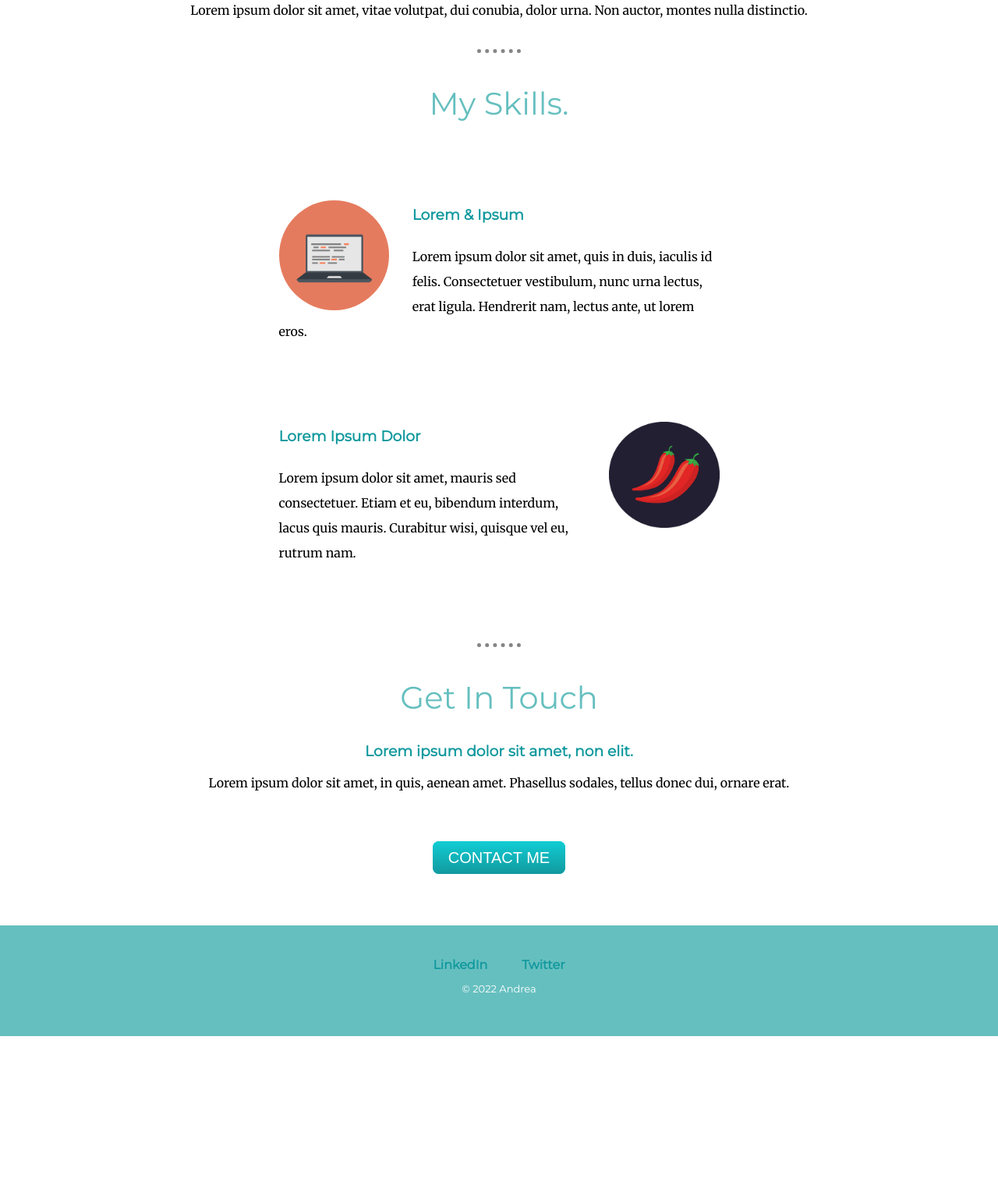
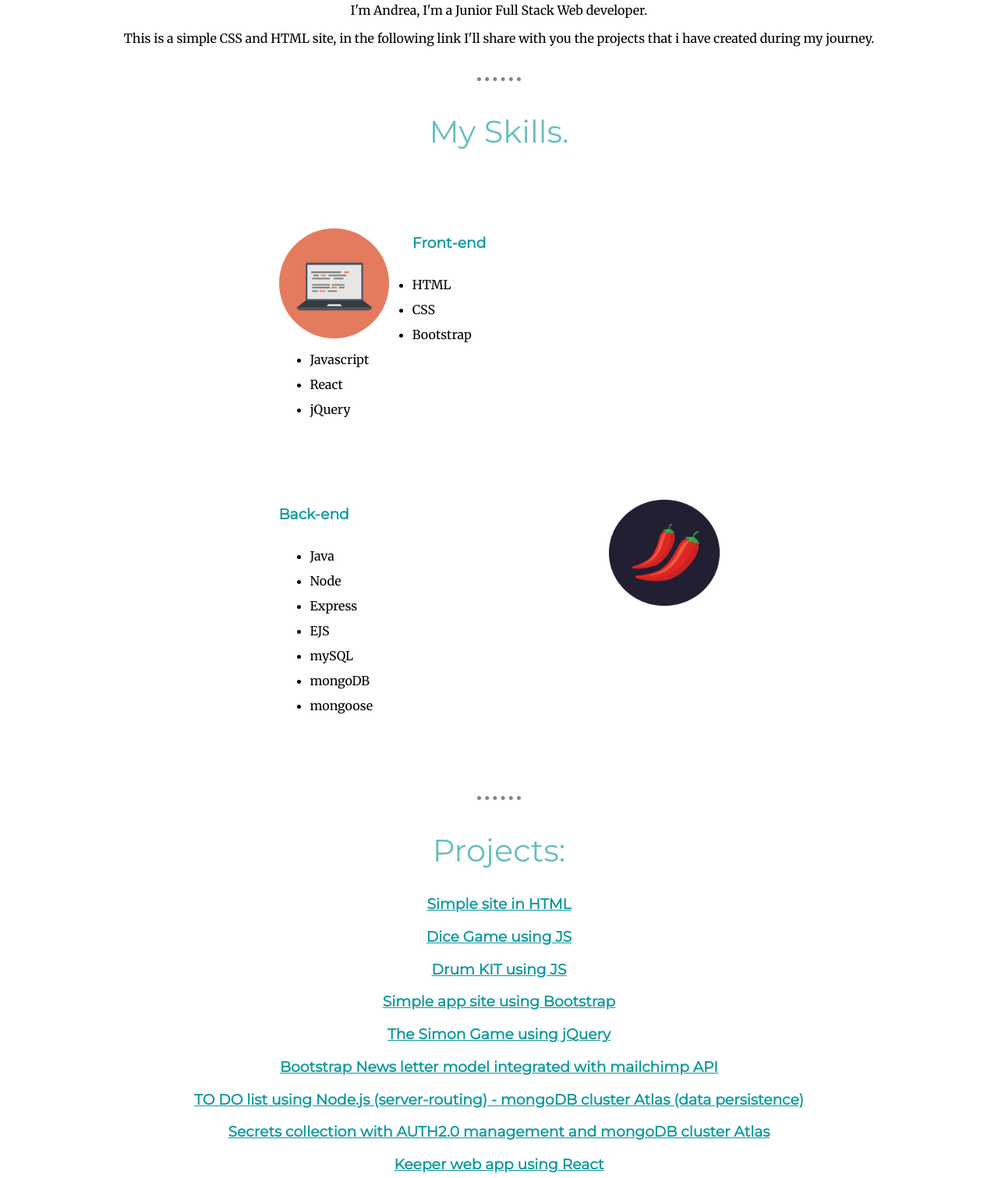
Before and after one commit to Clickstr33t/Simple-site-using-CSS, a plain HTML site: page index.html in a window 1280 px wide. Shown: the part 1148-2659 px from the top of the page at 78% size. Before the commit the page ends 2477 px from the top, so only its background shows below. Drawn offline with Linux system fonts and the light colour scheme.

Commit message:
Update index.html

```diff
--- a/index.html
+++ b/index.html
@@ -23,35 +23,78 @@
         <div class="profile">
           <img class="profile-pic"src="https://media-exp1.licdn.com/dms/image/C5603AQGg1yeJd1jZ-g/profile-displayphoto-shrink_400_400/0/1633182507421?e=1649289600&v=beta&t=BT7RESqhyXieFJDwYm-iBormHJC6GFlBL4jsYTOMeK0" alt="profile-picture">
           <h2>Hello.</h2>
-          <p>Lorem ipsum dolor sit amet, vitae volutpat, dui conubia, dolor urna. Non auctor, montes nulla distinctio.</p>
+          <p class="intro">I'm Andrea, I'm a Junior Full Stack Web developer.</p>
+          <p class="intro">This is a simple CSS and HTML site, in the following link I'll share with you the projects that i have created during my journey.</p>
         </div>
         <hr>
         <h2>My Skills.</h2>
         <div class="skills">
           <div class="skill-row">
             <img class="code-img" src="img/computer.png" alt="skill-picture">
-            <h3>Lorem & Ipsum</h3>
-            <p>Lorem ipsum dolor sit amet, quis in duis, iaculis id felis. Consectetuer vestibulum, nunc urna lectus, erat ligula. Hendrerit nam, lectus ante, ut lorem eros.</p>
+            <h3>Front-end</h3>
+            <ul>
+              <li>HTML</li>
+              <li>CSS</li>
+              <li>Bootstrap</li>
+              <li>Javascript</li>
+              <li>React</li>
+              <li>jQuery</li>
+            </ul>
           </div>
           <div class="skill-row">
             <img class="chill-img" src="img/chillies.png" alt="skill-picture">
-            <h3>Lorem Ipsum Dolor</h3>
-            <p>Lorem ipsum dolor sit amet, mauris sed consectetuer. Etiam et eu, bibendum interdum, lacus quis mauris. Curabitur wisi, quisque vel eu, rutrum nam.</p>
+            <h3>Back-end</h3>
+            <ul>
+              <li>Java</li>
+              <li>Node</li>
+              <li>Express</li>
+              <li>EJS</li>
+              <li>mySQL</li>
+              <li>mongoDB</li>
+              <li>mongoose</li>
+            </ul>
           </div>
         </div>
         <hr>
-        <div class="contact-me">
-          <h2>Get In Touch</h2>
-          <h3>Lorem ipsum dolor sit amet, non elit.</h3>
-          <p>Lorem ipsum dolor sit amet, in quis, aenean amet. Phasellus sodales, tellus donec dui, ornare erat.</p>
+        <div class="projects">
+          <h2>Projects:</h2>
+          <a href="https://clickstr33t.github.io/cv-sample/"  target="_blank">
+            <h3>Simple site in HTML</h3>
+          </a>
+          <a href="https://clickstr33t.github.io/Simple-site-using-Javascript/dicee.html"  target="_blank">
+            <h3>Dice Game using JS</h3>
+          </a>
+          <a href="https://clickstr33t.github.io/Drum-Kit-with-JS/"  target="_blank">
+            <h3>Drum KIT using JS</h3>
+          </a>
+          <a href="https://clickstr33t.github.io/Simple-Site-Using-Bootstrap/index.html"  target="_blank">
+            <h3>Simple app site using Bootstrap</h3>
+          </a>
+          <a href="https://clickstr33t.github.io/Simple-game-in-JQuery/"  target="_blank">
+            <h3>The Simon Game using jQuery</h3>
+          </a>
+          <a href="https://signup-newsletter-00.herokuapp.com/"  target="_blank">
+            <h3>Bootstrap News letter model integrated with mailchimp API</h3>
+          </a>
+          <a href="https://node-todo-list-00.herokuapp.com/"  target="_blank">
+            <h3>TO DO list using Node.js (server-routing) - mongoDB cluster Atlas (data persistence)</h3>
+          </a>
+          <a href="https://secret-app-login-00.herokuapp.com/"  target="_blank">
+            <h3>Secrets collection with AUTH2.0 management and mongoDB cluster Atlas</h3>
+          </a>
+          <a href="https://keeper-app-react-00.herokuapp.com/"  target="_blank">
+            <h3>Keeper web app using React</h3>
+          </a>
+
+
+
         </div>
-        <a class="btn" href="mailto:name@email.com">CONTACT ME</a>
+        <a class="btn" href="mailto:andrea.paffi@hotmail.it">CONTACT ME</a>
       </div>
 
 
       <div class="bottom-container">
-        <a class="footer-link" href="https://www.linkedin.com/">LinkedIn</a>
-        <a class="footer-link" href="https://twitter.com/">Twitter</a>
+        <a class="footer-link" href="https://www.linkedin.com/in/andrea-paffi/">LinkedIn</a>
         <p class="footer-link end">© 2022 Andrea</p>
       </div>
 
```
